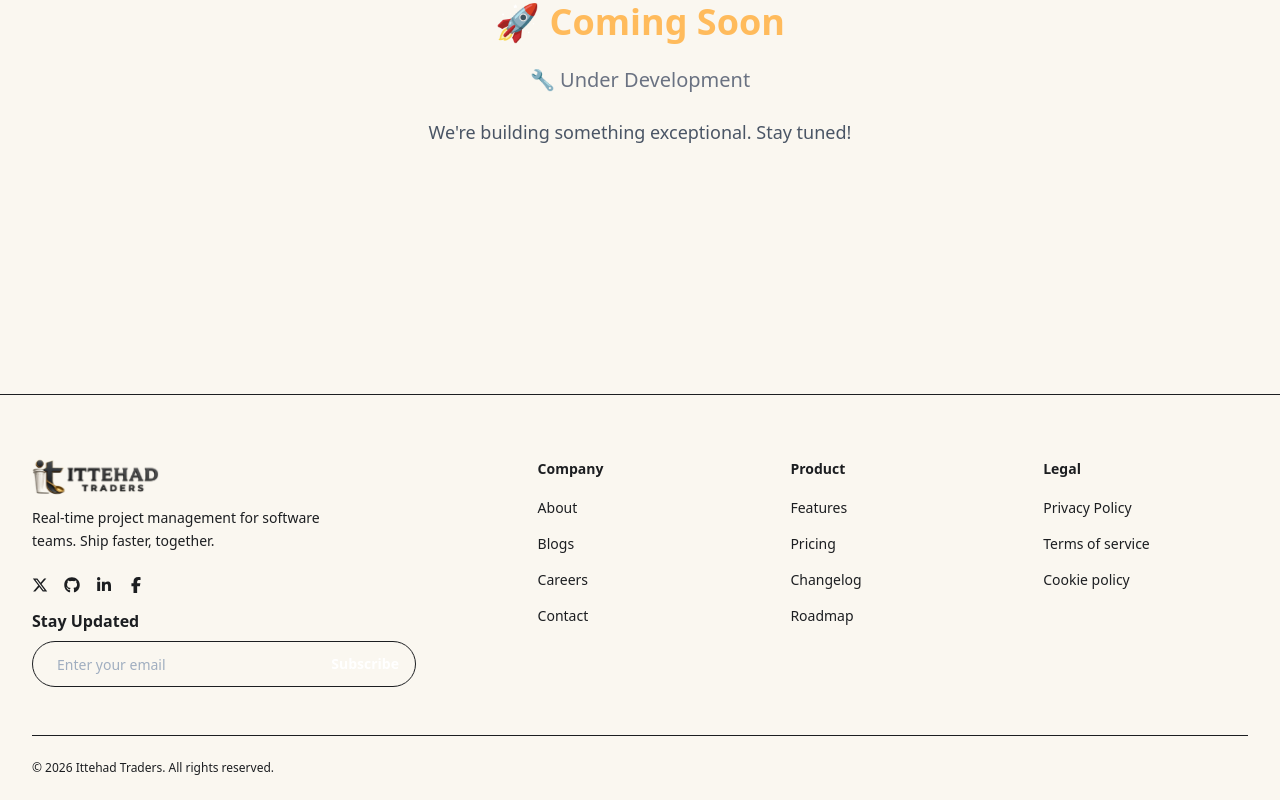
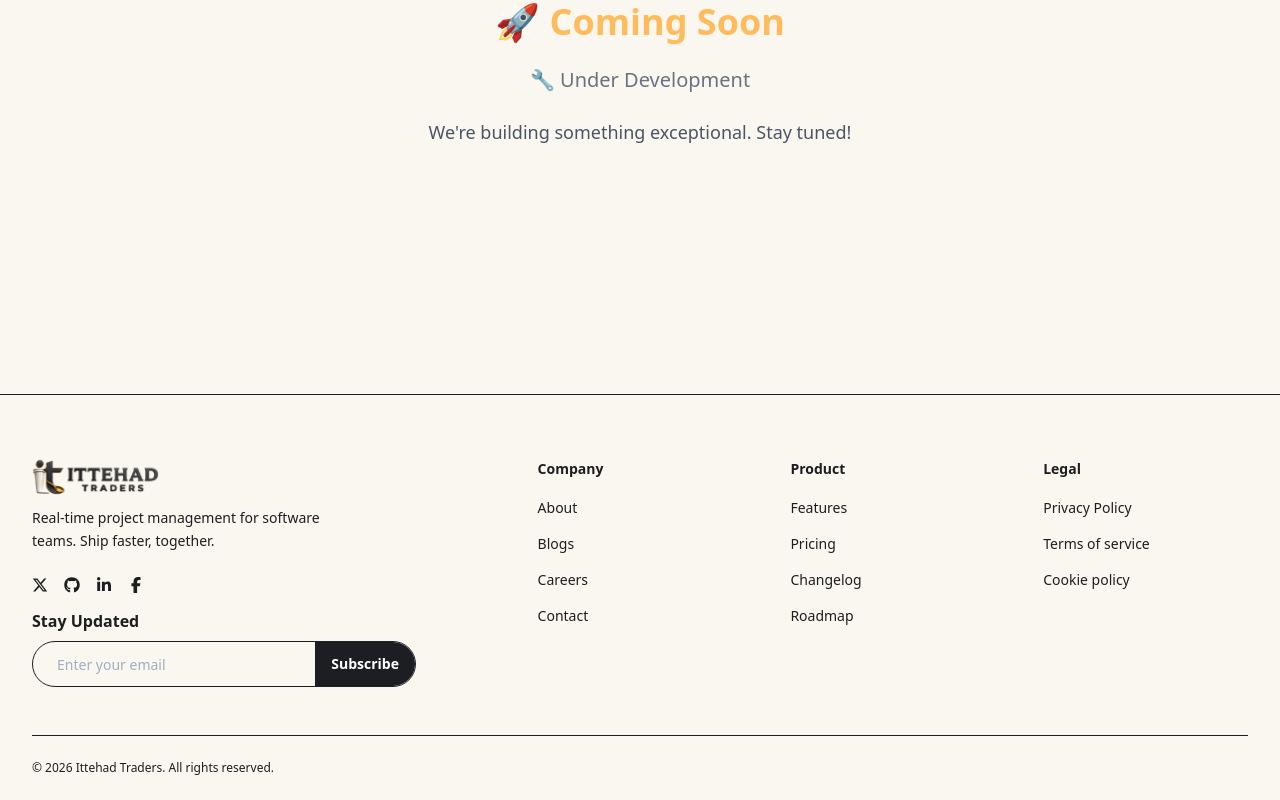
Before and after one commit to awaisfaryad25/IttehadTraders, a Next.js app: page / in a window 1280 px wide. Shown: the part 1327-2127 px from the top of the page. Built offline with nearby package versions, Linux system fonts and the light colour scheme.

Commit message:
footer update

```diff
--- a/src/app/(public)/components/global/Newsletter.tsx
+++ b/src/app/(public)/components/global/Newsletter.tsx
@@ -26,7 +26,7 @@ const Newsletter = () => {
           />
           <button
             type="submit"
-            className="flex shrink-0 items-center justify-center rounded-r-full bg-linear-to-r from-primary to-secondary px-4 py-3  xl:px-4 xl:py-3 font-display text-xs md:text-sm  font-semibold text-white transition-all duration-200"
+            className="flex shrink-0 items-center justify-center rounded-r-full bg-onyx px-4 py-3  xl:px-4 xl:py-3 font-display text-xs md:text-sm  font-semibold text-white transition-all duration-200"
           >
             Subscribe
           </button>
--- a/src/app/(public)/components/global/SocialLinks.tsx
+++ b/src/app/(public)/components/global/SocialLinks.tsx
@@ -33,7 +33,7 @@ const SocialLinks = () => {
           <FaLinkedinIn />
         </a>
         <a
-          href="https:/facebook.com"
+          href="https:/facebook.com/ittehadtraderz"
           target="_blank"
           rel="noopener noreferrer"
           className="text-muted-foreground hover:text-[#0866ff]"
```
